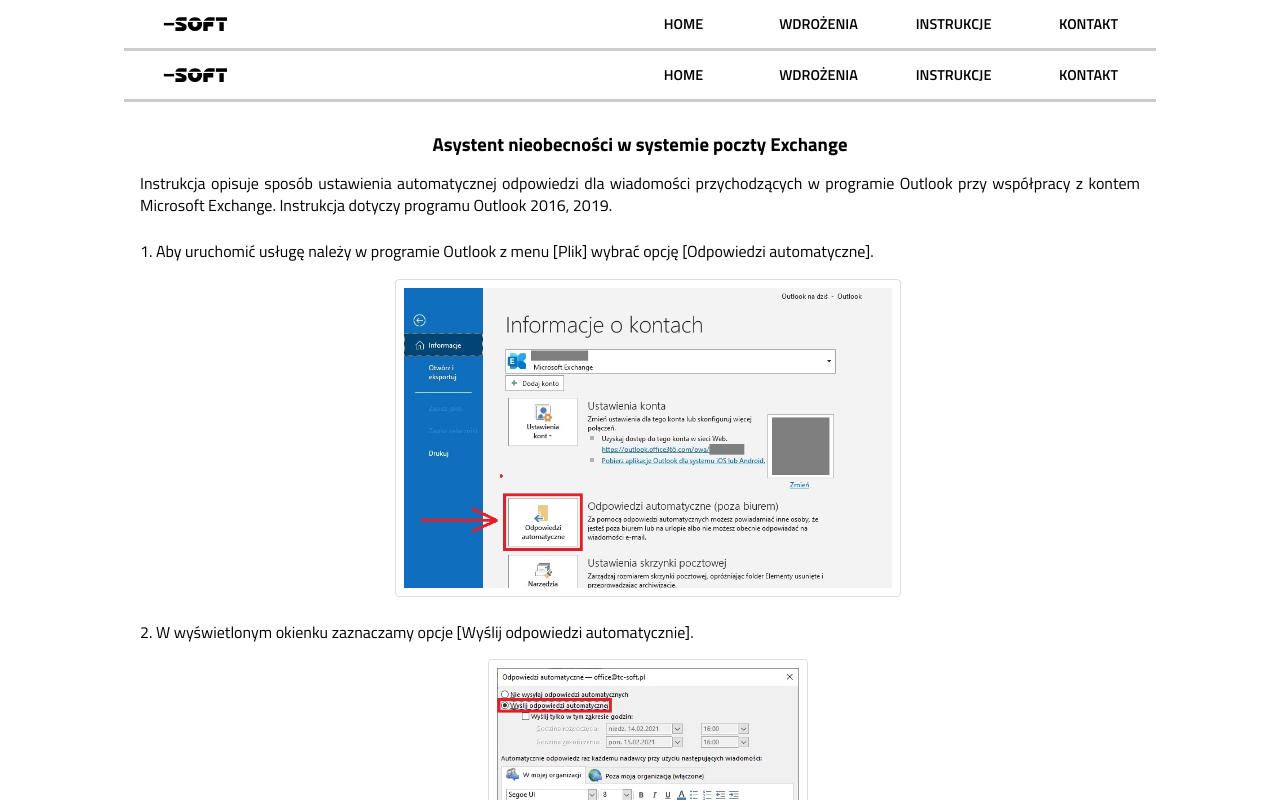
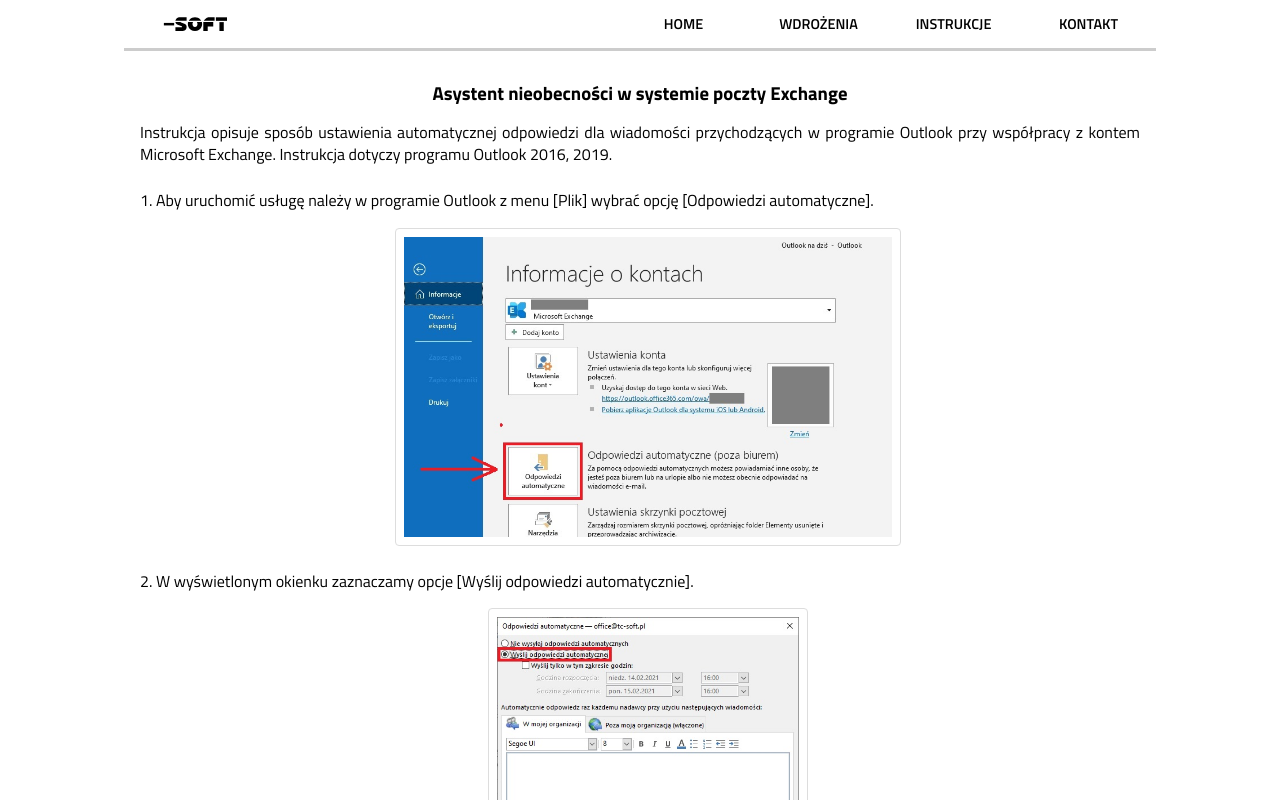
Before and after one commit to tc-soft/TC-Soft, a React (Create React App) app in the folder TC-Soft.Web/ClientApp/: page /Instructions/Instruction01 in a window 1280 px wide. Shown: the top 800 px of the page. Built offline with nearby package versions, Linux system fonts and the light colour scheme.

Commit message:
feat: Del Header and Footer component from Instruction01.jsx

```diff
--- a/TC-Soft.Web/ClientApp/src/components/Instructions/Instructions/Instruction01/Instruction01.jsx
+++ b/TC-Soft.Web/ClientApp/src/components/Instructions/Instructions/Instruction01/Instruction01.jsx
@@ -1,6 +1,4 @@
 import React from 'react';
-import Header from '../../../Header';
-import Footer from '../../../Footer';
 import '../../../../styles/pages/Instructions.scss';
 
 import picture01 from'./1.jpg';
@@ -13,7 +11,6 @@
 function Instruction01() {
     return (
         <React.Fragment>
-            <Header />
             <section className="instructionDetail">
 
                 <h3>Asystent nieobecności w systemie poczty Exchange</h3>
@@ -65,7 +62,6 @@
 
                 </ul>
             </section>
-            <Footer />
         </React.Fragment >
     );
 }
```
